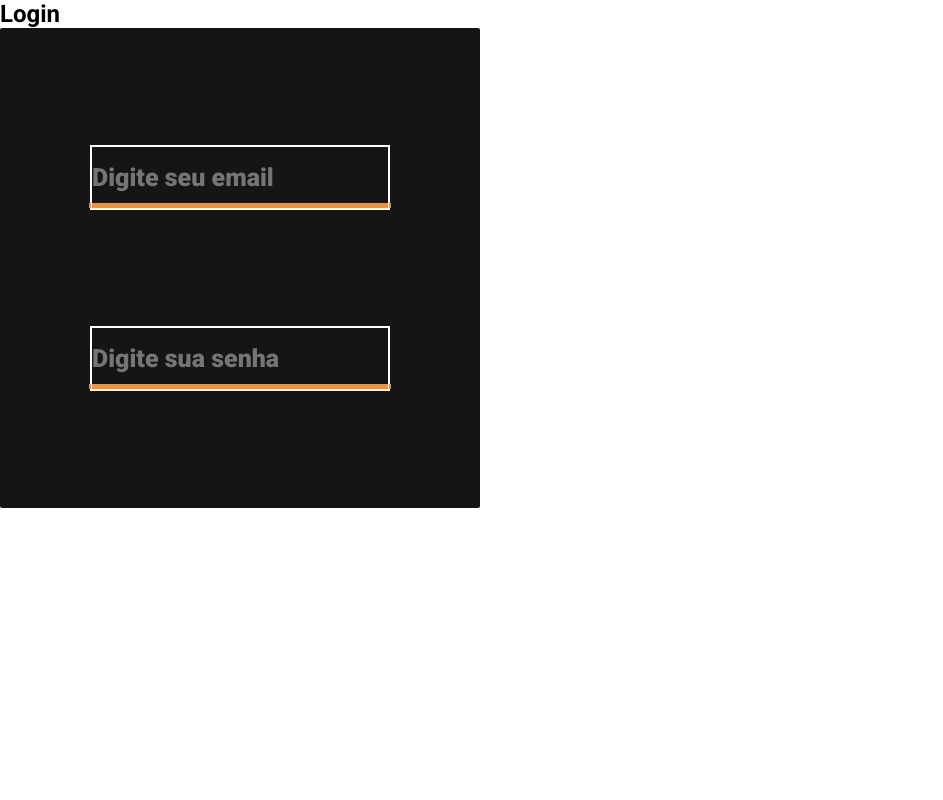
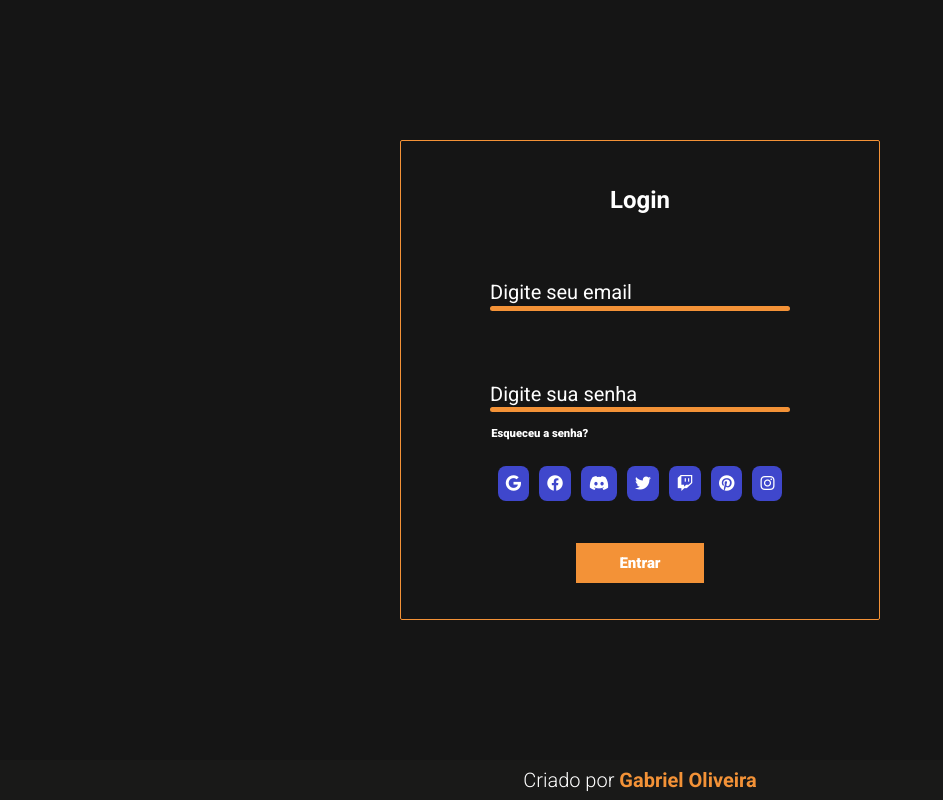
Before and after one commit to Polabiel/WebSprint, a plain HTML site: page pages/Login/index.html in a window 1280 px wide. Shown: the whole page, without its empty margins (0-943 px from the left). Drawn offline with Linux system fonts and the light colour scheme.

Commit message:
Final: Finalizei o sistema de login

```diff
--- a/pages/Login/index.html
+++ b/pages/Login/index.html
@@ -5,24 +5,44 @@
     <meta charset="UTF-8" />
     <meta http-equiv="X-UA-Compatible" content="IE=edge" />
     <meta name="viewport" content="width=device-width, initial-scale=1.0" />
+    <link rel="stylesheet" href="https://cdnjs.cloudflare.com/ajax/libs/font-awesome/6.4.0/css/all.min.css"
+        integrity="sha512-iecdLmaskl7CVkqkXNQ/ZH/XLlvWZOJyj7Yy7tcenmpD1ypASozpmT/E0iPtmFIB46ZmdtAc9eNBvH0H/ZpiBw=="
+        crossorigin="anonymous" referrerpolicy="no-referrer" />
     <link rel="stylesheet" href="style.css" />
-    <title>Document</title>
+    <title>Página de Login</title>
 </head>
 
 <body>
     <section>
-        <h2>Login</h2>
-        <div class="box-user">
+        <form class="box-user">
+            <h2 id="title">Login</h2>
             <div class="input">
                 <label for="email"></label>
-                <input type="text" name="email-box" id="email-box" placeholder="Digite seu email" />
+                <input type="email" name="email-box" id="email-box" placeholder="Digite seu email" autocomplete="off" required  />
             </div>
             <div class="input">
                 <label for="password"></label>
-                <input type="password" name="password-box" id="password-box" placeholder="Digite sua senha" />
+                <input type="password" name="password-box" id="password-box" placeholder="Digite sua senha" autocomplete="off" required />
+                <input id="forgot" type="submit" value="Esqueceu a senha?" onclick="alertMessage()" />
             </div>
-        </div>
+            <div class="acc">
+                <a href="https://www.google.com.br"><i class="fa-brands fa-google"></i></a>
+                <a href="https://www.facebook.com"><i class="fa-brands fa-facebook"></i></a>
+                <a href="https://www.discord.gg"><i class="fa-brands fa-discord"></i></a>
+                <a href="https://www.twitter.com"><i class="fa-brands fa-twitter"></i></a>
+                <a href="https://www.twitch.com"><i class="fa-brands fa-twitch"></i></a>
+                <a href="https://www.pinterest.com"><i class="fa-brands fa-pinterest"></i></a>
+                <a href="https://www.instagram.com"><i class="fa-brands fa-instagram"></i></a>
+            </div>
+            <div class="btn">
+                <input type="submit" value="Entrar" onclick="alertMessage()" />
+            </div>
+        </form>
     </section>
+    <footer>
+        <p>Criado por <span><a href="#">Gabriel Oliveira</a></span></p>
+    </footer>
 </body>
+<script src="script.js"></script>
 
 </html>
--- a/pages/Login/style.css
+++ b/pages/Login/style.css
@@ -18,13 +18,35 @@
   font-family: "Roboto", sans-serif;
 }
 
+body {
+  background-color: var(--main-bg-color);
+  color: var(--main-color-text);
+}
+
+section {
+  width: 100vw;
+  height: 95vh;
+  display: flex;
+  flex-direction: row;
+  justify-content: center;
+  align-items: center;
+}
+
+#title {
+  margin: 8px;
+  text-align: center;
+}
+
+section > * {
+  margin: 20px;
+}
+
 .box-user {
   box-sizing: border-box;
 
   width: 480px;
   height: 480px;
 
-  background: var(--main-bg-color);
   border-radius: 2px;
 
   display: flex;
@@ -32,16 +54,16 @@
   align-items: center;
   justify-content: space-evenly;
 
+  border: solid var(--main-color) 1px;
 }
 
 .box-user > .input {
   position: relative;
-  border: 1px solid #ffffff;
   width: 300px;
   height: 65px;
 }
 .box-user > .input > input[type="password"],
-.box-user > .input > input[type="text"] {
+.box-user > .input > input[type="email"] {
   position: absolute;
   width: 100%;
   height: 100%;
@@ -50,25 +72,113 @@
   font-weight: 800;
   font-size: 25px;
   line-height: 29px;
+  color: white;
 
   background-color: transparent;
   border: none;
-  border: 1px solid #ffffff;
+}
 
+#forgot {
+  scale: 75%;
+  position: absolute;
+  left: -23px;
+  bottom: -25px;
+  background-color: transparent;
 }
+
+::placeholder {
+  font-weight: 400;
+  font-size: 20px;
+  color: white;
+}
+
 .box-user > .input > input[type="password"],
-.box-user > .input > input[type="text"]:focus {
+.box-user > .input > input[type="email"]:focus {
   outline: none;
 }
 
 label {
   box-sizing: border-box;
+  position: absolute;
 
-  position: absolute;
-  width: 302px;
-  height: 61px;
-  left: calc(50% - 302px / 2);
-  top: calc(50% - 61px / 2);
+  width: 300px;
+  /* height: 60px; */
+  left: calc(50% - 300px / 2);
+  top: calc(50% - -30px / 2);
 
   border-bottom: 5px solid #f39237;
+  border-radius: 5px;
 }
+
+.acc {
+  display: flex;
+  flex-direction: row;
+  align-items: center;
+  justify-content: center;
+}
+
+.acc > a {
+  text-decoration: none;
+  padding: 8px;
+  margin: 5px;
+  border-radius: 8px;
+  color: var(--main-color-text);
+  font-weight: 700;
+  background-color: var(--main-constrast-color);
+  transition: 0.2s;
+}
+
+.acc > a:hover {
+  background-color: var(--default-constrast-color);
+}
+
+input[type="submit"] {
+  background-color: var(--main-color);
+  border: none;
+  padding: 8px;
+  border-radius: 3px;
+  color: white;
+
+  font-weight: 800;
+  font-size: 15px;
+
+  transition: 0.2s;
+}
+
+.btn > input {
+  border-radius: 0;
+  width: 10vw;
+  height: 5vh;
+}
+
+input[type="submit"]:hover {
+  background-color: var(--main-color-black);
+  cursor: pointer;
+}
+
+footer {
+  width: 100%;
+  padding: 8px;
+  position: fixed;
+  bottom: 0;
+  left: 0;
+  background-color: var(--main-color-black);
+}
+
+footer > p {
+  text-align: center;
+  font-size: 20px;
+  font-weight: 300;
+  color: var(--main-color-text);
+}
+
+footer span > a {
+  text-decoration: none;
+  font-weight: 700;
+  color: var(--main-color);
+  transition: 0.3s;
+}
+
+footer span > a:hover {
+  color: var(--main-constrast-color);
+}
```
Also changed, not shown: pages/Login/script.js (added).
